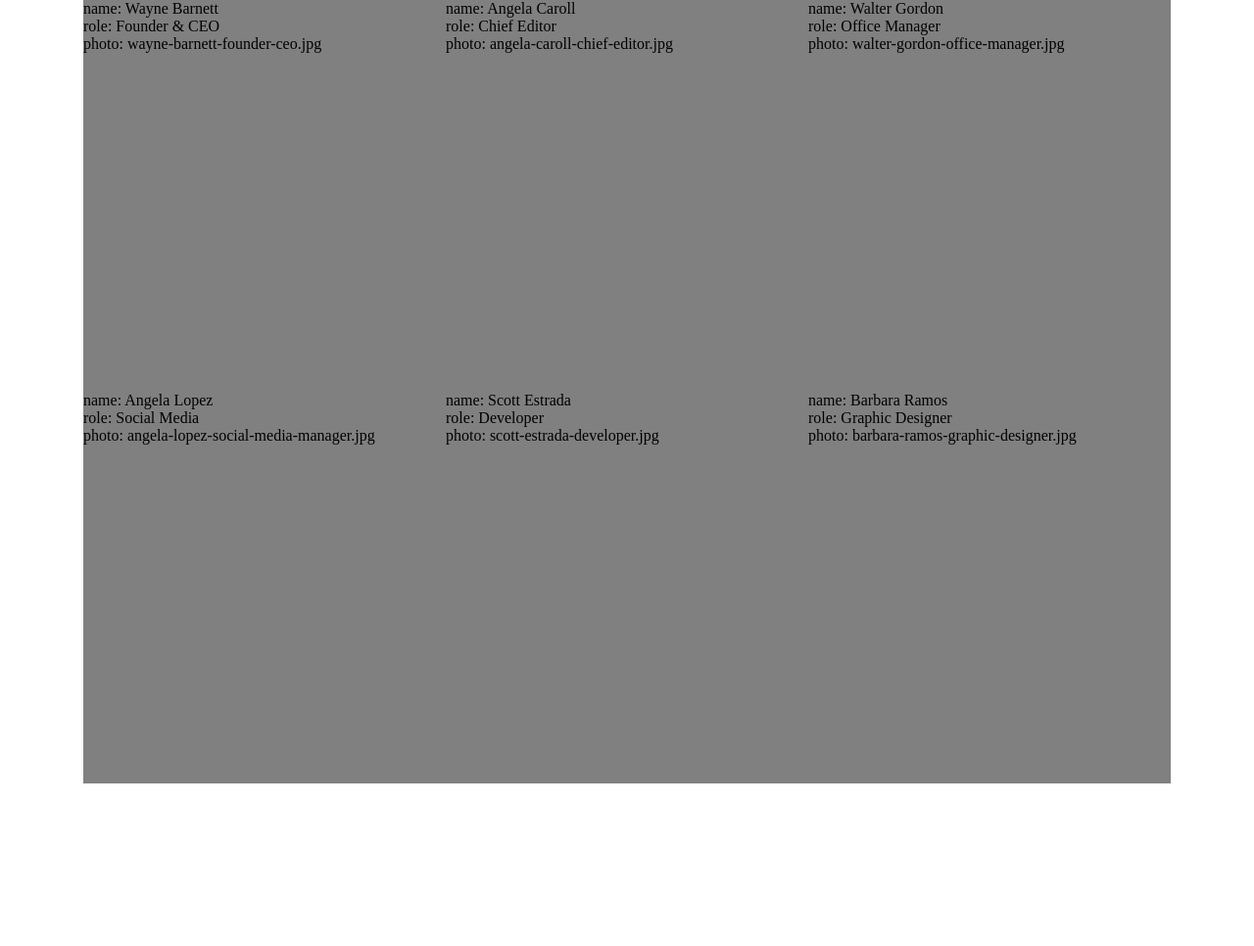
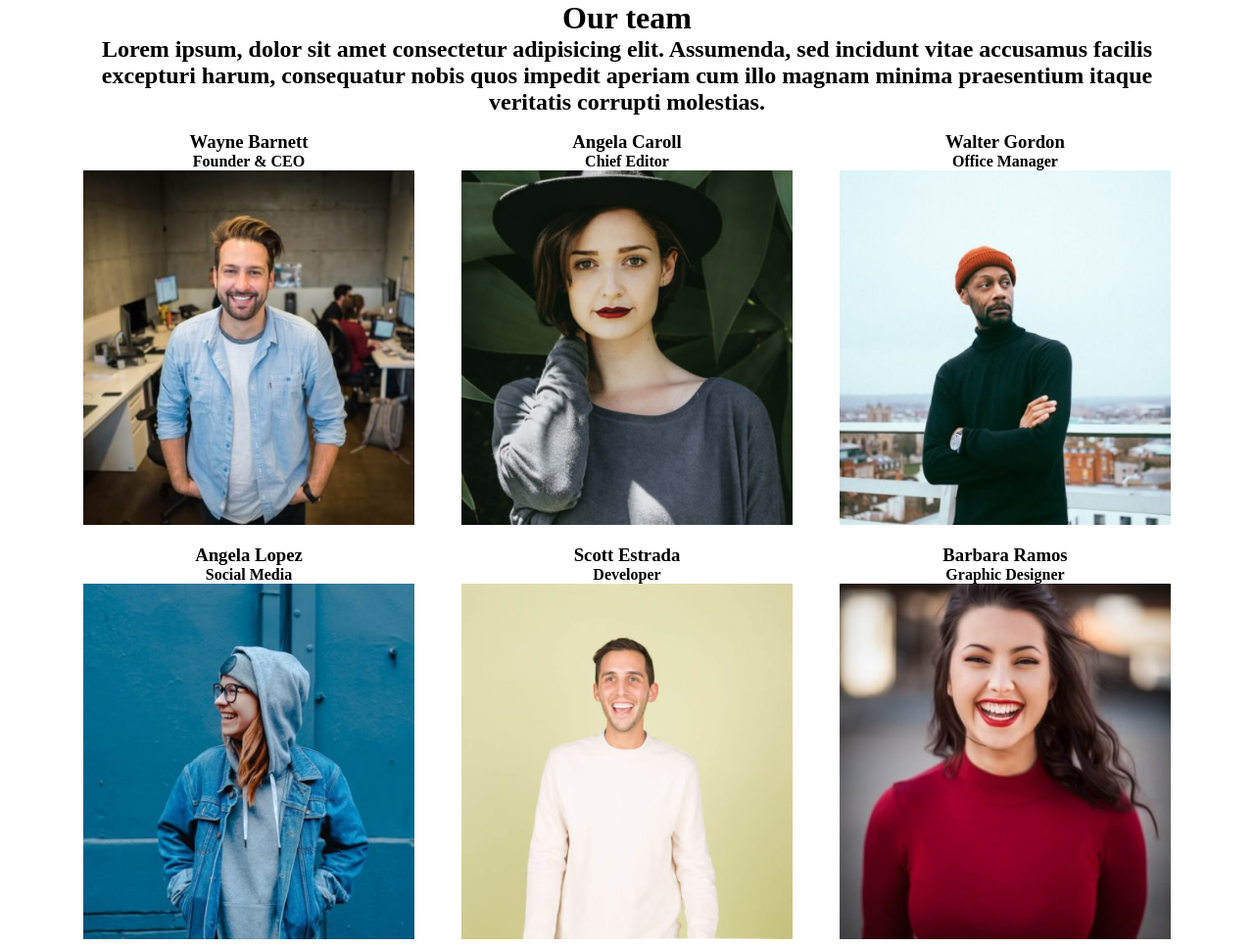
Before and after one commit to manuelcamaioni/js-our-team, a plain HTML site: page index.html in a window 1280 px wide. Shown: the whole page at 98% size. Before the commit the page ends 800 px from the top, so only its background shows below. Drawn offline with Linux system fonts and the light colour scheme.

Commit message:
added bonuses

```diff
--- a/index.html
+++ b/index.html
@@ -9,7 +9,12 @@
     <title>JS our Team</title>
 </head>
 <body>
+    <header>
+        <h1>Our team</h1>
+        <h2>Lorem ipsum, dolor sit amet consectetur adipisicing elit. Assumenda, sed incidunt vitae accusamus facilis excepturi harum, consequatur nobis quos impedit aperiam cum illo magnam minima praesentium itaque veritatis corrupti molestias.</h2>
+    </header>
     <main>
+
         <div class="card"></div>
         <div class="card"></div>
         <div class="card"></div>
--- a/script.js
+++ b/script.js
@@ -68,10 +68,11 @@ for(i = 0; i < members.length; i++){
     console.log(member);
     for(let key in member){
         console.log(key, member[key]);
-
-        card.innerHTML += key + ': ' + member[key] + '</br>';
+        if(key.includes('photo')){
+            card.innerHTML = '<h3>' + member.name + '</h3>' +'<h4>' + member.role + '</h4>' + `<img src="img/${member.photo}" width=100%>`;
+        }
 
 
     }
-    mainElement.appendChild(card);
+
 }
--- a/style.css
+++ b/style.css
@@ -7,12 +7,24 @@
 main{
     width: 1110px;
     margin: 0 auto;
-    background-color: gray;
-    height: 100vh;
     display: flex;
+    justify-content: space-between;
     flex-wrap: wrap;
 }
 
 .card{
-    width: calc(100% / 3);
+    width: calc(100% / 3 - 2rem);
+    text-align: center;
+    margin-bottom: 1rem;
 }
+header{
+    margin: 0 auto;
+    width: 1110px;
+    margin-bottom: 1rem;
+}
+
+header h1, header h2{
+
+    text-align: center;
+
+}
```
